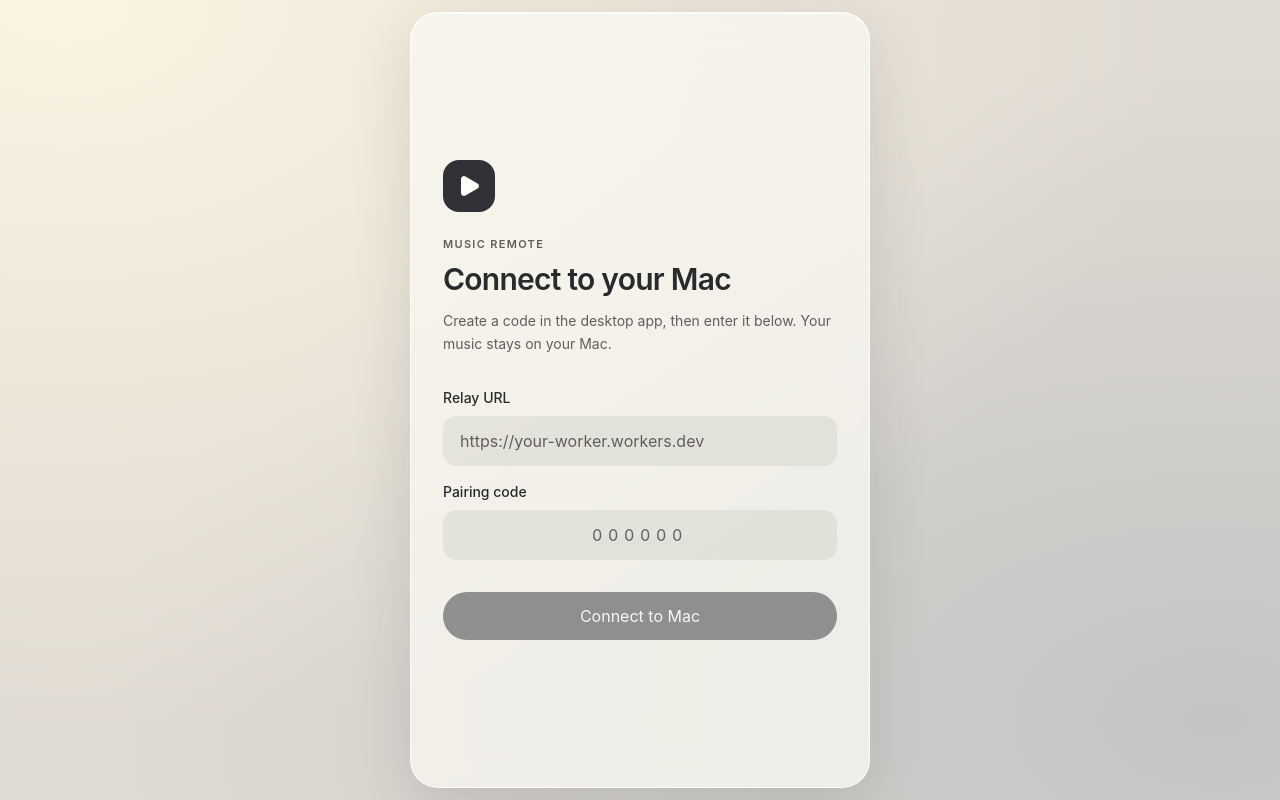
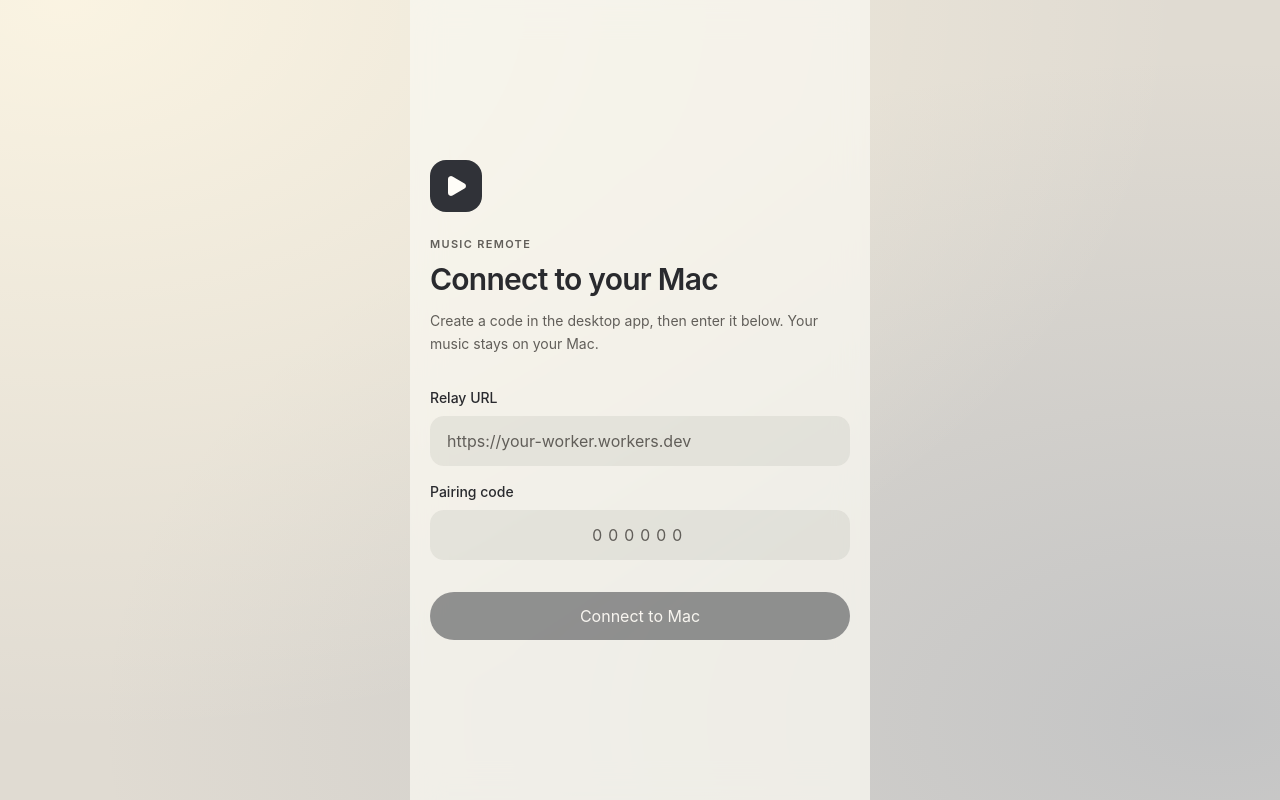
Before and after one commit to akadotsh/youtube-music-remote, a React (Vite) app in the folder apps/web/: page / in a window 1280 px wide. Built offline with nearby package versions, Linux system fonts and the light colour scheme.

Commit message:
fix(web): use borderless viewport shell with contained scrolling

```diff
--- a/apps/web/src/App.tsx
+++ b/apps/web/src/App.tsx
@@ -70,7 +70,7 @@ function Remote({ connection, onForget }: { connection: SavedConnection; onForge
         </div>
       </header>
 
-      <div className="flex flex-1 flex-col">{searchOpen ? <SongSearch remote={remote} onPlay={() => setSearchOpen(false)} /> : <Player remote={remote} />}</div>
+      <div className="app-content">{searchOpen ? <SongSearch remote={remote} onPlay={() => setSearchOpen(false)} /> : <Player remote={remote} />}</div>
     </main>
   );
 }
@@ -112,16 +112,16 @@ function Player({ remote }: { remote: ReturnType<typeof useRemote> }) {
   const shownPosition = seek ?? state.position;
 
   return (
-    <div className="player flex flex-1 flex-col py-6">
-      <p className="eyebrow mb-5">Now playing{state.source ? ` · ${state.source}` : ""}</p>
+    <div className="player flex flex-1 flex-col py-3">
+      <p className="eyebrow mb-3">Now playing{state.source ? ` · ${state.source}` : ""}</p>
       <div className="player-artwork aspect-square overflow-hidden rounded-2xl bg-muted">
         {state.artwork ? <img src={state.artwork} alt="" className="size-full object-cover" /> : <div className="flex size-full items-center justify-center text-muted-foreground"><Play className="size-20" /></div>}
       </div>
-      <h2 className="mt-6 truncate text-2xl font-semibold">{state.title || "Nothing playing"}</h2>
+      <h2 className="mt-4 truncate text-2xl font-semibold">{state.title || "Nothing playing"}</h2>
       <p className="mt-1 truncate text-muted-foreground">{state.artist || "Start music on your Mac"}</p>
       <input aria-label="Playback position" type="range" min="0" max={Math.max(state.duration, 1)} value={shownPosition} onChange={(event) => setSeek(Number(event.target.value))} onPointerUp={() => { if (seek !== undefined) remote.send({ type: "SEEK", position: seek }); setSeek(undefined); }} onKeyUp={() => { if (seek !== undefined) remote.send({ type: "SEEK", position: seek }); setSeek(undefined); }} className="mt-4 w-full" />
       <div className="time-label flex justify-between text-xs text-muted-foreground"><span>{time(shownPosition)}</span><span>{time(state.duration)}</span></div>
-      <div className="my-5 flex items-center justify-center gap-5">
+      <div className="my-3 flex items-center justify-center gap-5">
         <Button variant="ghost" size="icon" aria-label="Previous track" onClick={() => remote.send({ type: "PREVIOUS" })}><SkipBack className="size-7 fill-current" /></Button>
         <Button size="largeIcon" aria-label={state.isPlaying ? "Pause" : "Play"} onClick={() => remote.send({ type: state.isPlaying ? "PAUSE" : "PLAY" })}>{state.isPlaying ? <Pause className="size-8 fill-current" /> : <Play className="ml-1 size-8 fill-current" />}</Button>
         <Button variant="ghost" size="icon" aria-label="Next track" onClick={() => remote.send({ type: "NEXT" })}><SkipForward className="size-7 fill-current" /></Button>
--- a/apps/web/src/index.css
+++ b/apps/web/src/index.css
@@ -44,6 +44,8 @@
 }
 
 html {
+  height: 100%;
+  overflow: hidden;
   background: var(--color-background);
   -webkit-tap-highlight-color: transparent;
   -webkit-text-size-adjust: 100%;
@@ -53,7 +55,8 @@ body {
   display: flow-root;
   margin: 0;
   min-width: 320px;
-  min-height: 100dvh;
+  height: 100dvh;
+  overflow: hidden;
   color: var(--color-foreground);
   background: radial-gradient(ellipse at 5% 0%, var(--ambient), transparent 65%),
     radial-gradient(ellipse at 95% 90%, rgb(105 123 154 / 24%), transparent 65%);
@@ -69,9 +72,6 @@ h1, h2 { letter-spacing: -0.025em; text-wrap: balance; }
 
 .glass-surface {
   background: var(--glass);
-  border: 1px solid var(--glass-edge);
-  border-radius: 28px;
-  box-shadow: 0 18px 60px var(--shadow), inset 0 1px 0 var(--glass-edge);
   -webkit-backdrop-filter: blur(16px) saturate(125%);
   backdrop-filter: blur(16px) saturate(125%);
 }
@@ -106,13 +106,15 @@ input[type="range"] { min-height: 36px; accent-color: var(--color-accent); curso
 .app-shell {
   display: flex;
   flex-direction: column;
-  width: calc(100% - 24px);
+  width: 100%;
   max-width: 460px;
-  min-height: calc(100dvh - max(12px, env(safe-area-inset-top)) - max(12px, env(safe-area-inset-bottom)));
-  margin: max(12px, env(safe-area-inset-top)) auto max(12px, env(safe-area-inset-bottom));
-  padding: 20px;
+  height: 100dvh;
+  overflow: hidden;
+  margin: 0 auto;
+  padding: max(16px, env(safe-area-inset-top)) max(20px, env(safe-area-inset-right)) max(16px, env(safe-area-inset-bottom)) max(20px, env(safe-area-inset-left));
 }
-.pairing-shell { justify-content: center; padding: 32px; }
+.app-content { display: flex; flex: 1; flex-direction: column; min-height: 0; overflow-y: auto; overscroll-behavior: contain; }
+.pairing-shell { overflow-y: auto; justify-content: safe center; }
 .brand-mark {
   display: grid;
   place-items: center;
@@ -123,14 +125,10 @@ input[type="range"] { min-height: 36px; accent-color: var(--color-accent); curso
   color: var(--color-primary-foreground);
 }
 .eyebrow { color: var(--color-muted-foreground); font-size: 11px; font-weight: 600; letter-spacing: 0.12em; text-transform: uppercase; }
-.app-header { display: flex; align-items: center; justify-content: space-between; gap: 12px; padding-bottom: 16px; border-bottom: 1px solid var(--field); }
+.app-header { display: flex; flex-shrink: 0; align-items: center; justify-content: space-between; gap: 12px; padding-bottom: 12px; }
 .connection-status { display: flex; align-items: center; gap: 6px; margin-top: 3px; font-size: 12px; color: var(--color-muted-foreground); }
 .status-dot { width: 6px; height: 6px; flex: none; border-radius: 50%; background: var(--color-muted-foreground); }
 .status-dot.is-connected { background: #4f956a; }
-@media (max-width: 360px) {
-  .app-shell { padding: 16px; }
-  .pairing-shell { padding: 24px; }
-}
 
 @media (prefers-reduced-motion: reduce) {
   .control-button { transition: none; }
@@ -141,16 +139,13 @@ input[type="range"] { min-height: 36px; accent-color: var(--color-accent); curso
     background: var(--color-background);
     -webkit-backdrop-filter: none;
     backdrop-filter: none;
-    border-color: var(--color-muted-foreground);
   }
 }
 .player-artwork {
-  width: min(100%, 280px);
+  width: min(100%, clamp(80px, calc(100dvh - 540px - env(safe-area-inset-top) - env(safe-area-inset-bottom)), 280px));
+  flex-shrink: 0;
   align-self: center;
   box-shadow: 0 12px 30px var(--shadow);
 }
 .volume-control { padding: 12px 16px 6px; border-radius: 16px; background: var(--field); }
 .search-results > li + li { border-top: 1px solid var(--field); }
-@media (max-height: 740px) {
-  .player-artwork { width: min(100%, 220px); }
-}
```
